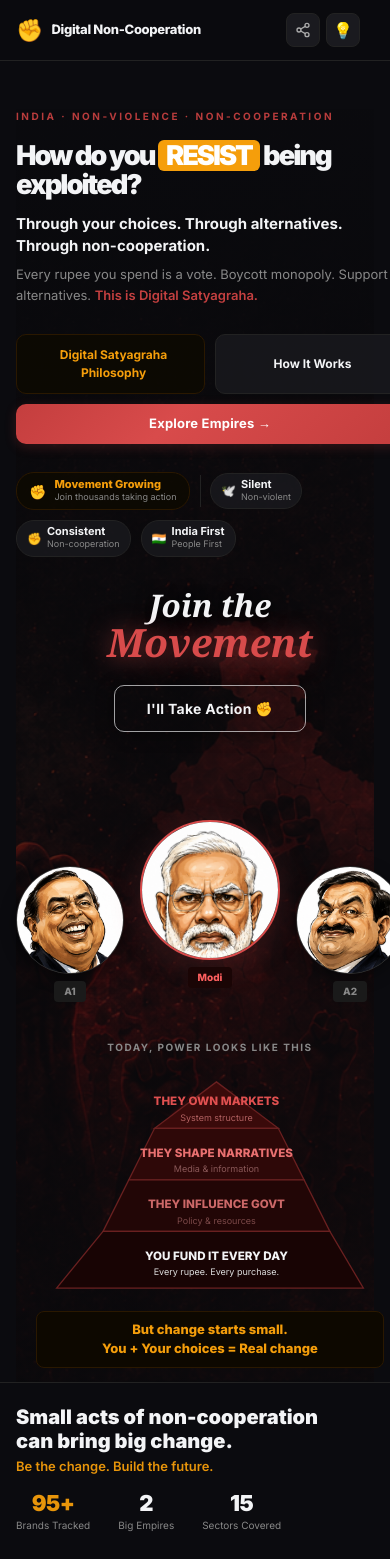
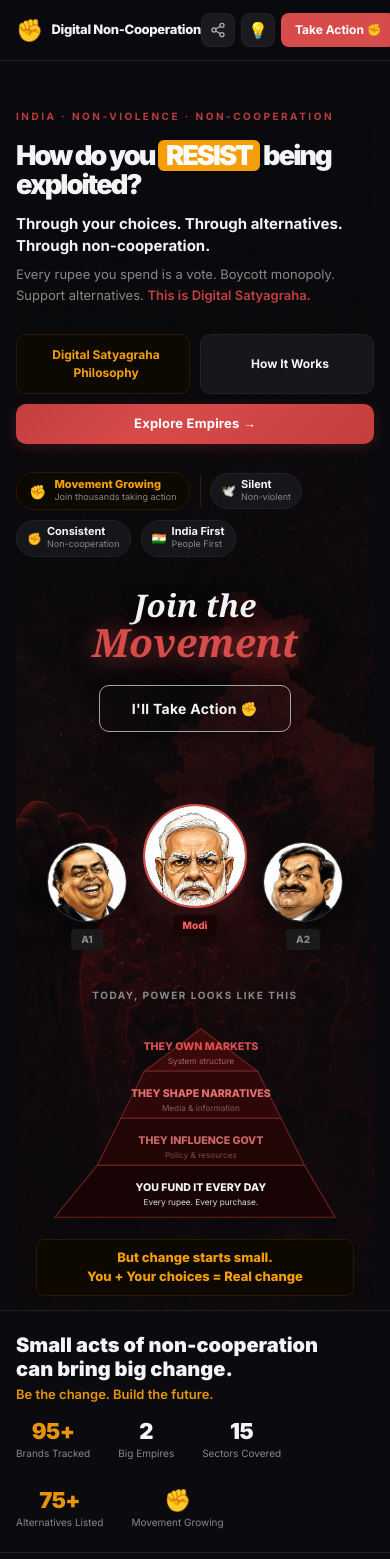
Before and after one commit to Xcel-Host/digital-non-cooperation, a React (Vite) app: page / in a window 390 px wide. Shown: the top 1559 px of the page. Built offline with nearby package versions, Linux system fonts and the light colour scheme.

Commit message:
44 mobile view

```diff
--- a/src/components/HeroSection.jsx
+++ b/src/components/HeroSection.jsx
@@ -198,6 +198,15 @@
 export default function HeroSection({ theme, empiresOpen, setEmpiresOpen }) {
   const [philOpen, setPhilOpen] = useState(false)
   const [stepsOpen, setStepsOpen] = useState(false)
+  const [windowWidth, setWindowWidth] = useState(typeof window !== 'undefined' ? window.innerWidth : 1200)
+
+  React.useEffect(() => {
+    const handleResize = () => setWindowWidth(window.innerWidth)
+    window.addEventListener('resize', handleResize)
+    return () => window.removeEventListener('resize', handleResize)
+  }, [])
+
+  const isMobile = windowWidth < 768
   const isDark = theme !== 'light'
   const textColor = isDark ? '#F3F4F6' : '#111'
   const mutedColor = isDark ? '#888' : '#666'
@@ -216,11 +225,10 @@
 
           {/* HERO GRID — position relative so bg image can be absolute behind both columns */}
           <div
-            className="hero-grid"
             style={{
               display: 'grid',
-              gridTemplateColumns: empiresOpen ? '1fr' : '1fr 1fr',
-              gap: 40,
+              gridTemplateColumns: (empiresOpen || isMobile) ? '1fr' : '1fr 1fr',
+              gap: isMobile ? 24 : 40,
               alignItems: 'stretch',
               position: 'relative',
             }}
@@ -291,7 +299,7 @@
               </div>
 
               {/* STATS PILLS */}
-              <div style={{ display: 'flex', alignItems: 'center', gap: 10, flexWrap: 'nowrap', overflowX: 'auto' }} className="hide-scrollbar">
+              <div style={{ display: 'flex', alignItems: 'center', gap: 10, flexWrap: isMobile ? 'wrap' : 'nowrap', overflowX: isMobile ? 'visible' : 'auto' }} className="hide-scrollbar">
                 <div style={{ display: 'flex', alignItems: 'center', gap: 8, padding: '6px 12px', background: isDark ? 'rgba(13,9,0,0.8)' : '#fffbe6', border: `0.5px solid ${isDark ? '#2a1800' : '#f5e080'}`, borderRadius: 18, flexShrink: 0 }}>
                   <span style={{ fontSize: 14 }}>✊</span>
                   <div>
@@ -404,9 +412,9 @@
                 {/* Caricatures */}
                 <div style={{ display: 'flex', justifyContent: 'center', alignItems: 'flex-end', gap: 16, paddingTop: 16 }}>
                   {[
-                    { src: '/a1.png', label: 'A1', labelBg: '#1a1a1a', labelColor: '#888', size: 108, border: '1.5px solid #333' },
-                    { src: '/vg.png', label: 'Modi', labelBg: '#1a0505', labelColor: '#ff6060', size: 140, border: '2.5px solid #D84B4B', mb: 14 },
-                    { src: '/a2.png', label: 'A2', labelBg: '#1a1a1a', labelColor: '#888', size: 108, border: '1.5px solid #333' },
+                    { src: '/a1.png', label: 'A1', labelBg: '#1a1a1a', labelColor: '#888', size: isMobile ? 80 : 108, border: '1.5px solid #333' },
+                    { src: '/vg.png', label: 'Modi', labelBg: '#1a0505', labelColor: '#ff6060', size: isMobile ? 104 : 140, border: '2.5px solid #D84B4B', mb: 14 },
+                    { src: '/a2.png', label: 'A2', labelBg: '#1a1a1a', labelColor: '#888', size: isMobile ? 80 : 108, border: '1.5px solid #333' },
                   ].map(c => (
                     <div key={c.label} style={{ display: 'flex', flexDirection: 'column', alignItems: 'center', gap: 7, marginBottom: c.mb || 0 }}>
                       <div style={{ width: c.size, height: c.size, borderRadius: '50%', overflow: 'hidden', border: c.border, background: '#111', boxShadow: c.label === 'Modi' ? '0 8px 32px rgba(216,75,75,0.2)' : '0 4px 16px rgba(0,0,0,0.4)' }}>
@@ -430,7 +438,7 @@
         {/* BOTTOM STATS STRIP */}
         {!empiresOpen && (
           <div style={{ borderTop: `0.5px solid ${borderCol}`, marginTop: 0, padding: '22px 0' }}>
-            <div className="max-w-6xl mx-auto px-4" style={{ display: 'flex', alignItems: 'center', justifyContent: 'space-between', flexWrap: 'wrap', gap: 16 }}>
+            <div className="max-w-6xl mx-auto px-4" style={{ display: 'flex', alignItems: isMobile ? 'flex-start' : 'center', justifyContent: 'space-between', flexWrap: 'wrap', gap: 16, flexDirection: isMobile ? 'column' : 'row' }}>
               <div>
                 <p style={{ fontSize: 20, fontWeight: 900, color: textColor, lineHeight: 1.2, marginBottom: 4 }}>Small acts of non-cooperation<br />can bring big change.</p>
                 <p style={{ fontSize: 13, color: '#e8950a', fontWeight: 600 }}>Be the change. Build the future.</p>
@@ -550,31 +558,8 @@
       </CenteredModal>
 
       <style>{`
-        @media (max-width: 768px) {
-          .hero-grid { grid-template-columns: 1fr !important; }
-        }
-
-        @media (max-width: 480px) {
-          /* Prevent anything from overflowing */
-          * { max-width: 100% !important; box-sizing: border-box !important; }
-
-          /* Allow text to wrap naturally */
-          h1, p, span, div, button, a {
-            white-space: normal !important;
-            word-break: break-word !important;
-          }
-
-          /* Stats pills — wrap instead of scroll */
-          .hide-scrollbar {
-            flex-wrap: wrap !important;
-            overflow-x: visible !important;
-          }
-
-          /* Join the Movement text */
-          .join-movement p {
-            font-size: clamp(28px, 10vw, 44px) !important;
-          }
-        }
+        .hide-scrollbar::-webkit-scrollbar { display: none; }
+        .hide-scrollbar { -ms-overflow-style: none; scrollbar-width: none; }
       `}</style>
     </>
   )
--- a/src/components/Navbar.jsx
+++ b/src/components/Navbar.jsx
@@ -93,16 +93,16 @@
             {isDark ? '💡' : '🌙'}
           </button>
 
-          {/* Take Action */}
-          <Link to="/participate" className="hidden md:flex"
-            style={{ alignItems: 'center', gap: 6, background: '#D84B4B', color: '#fff', fontSize: 12, fontWeight: 700, padding: '8px 14px', borderRadius: 8, textDecoration: 'none' }}>
+          {/* Take Action — always visible */}
+          <Link to="/participate"
+            style={{ display: 'flex', alignItems: 'center', gap: 6, background: '#D84B4B', color: '#fff', fontSize: 12, fontWeight: 700, padding: '8px 14px', borderRadius: 8, textDecoration: 'none', whiteSpace: 'nowrap' }}>
             Take Action ✊
           </Link>
 
           {/* Mobile hamburger */}
           <button className="md:hidden" onClick={() => setMenuOpen(!menuOpen)} aria-label="Menu"
-            style={{ padding: 4, color: muted, background: 'none', border: 'none', cursor: 'pointer' }}>
-            <i className="ti ti-menu-2" aria-hidden="true" style={{ fontSize: 20 }} />
+            style={{ padding: '4px 8px', color: muted, background: 'none', border: `0.5px solid ${border}`, borderRadius: 6, cursor: 'pointer', fontSize: 18, lineHeight: 1 }}>
+            ☰
           </button>
         </div>
       </div>
```
